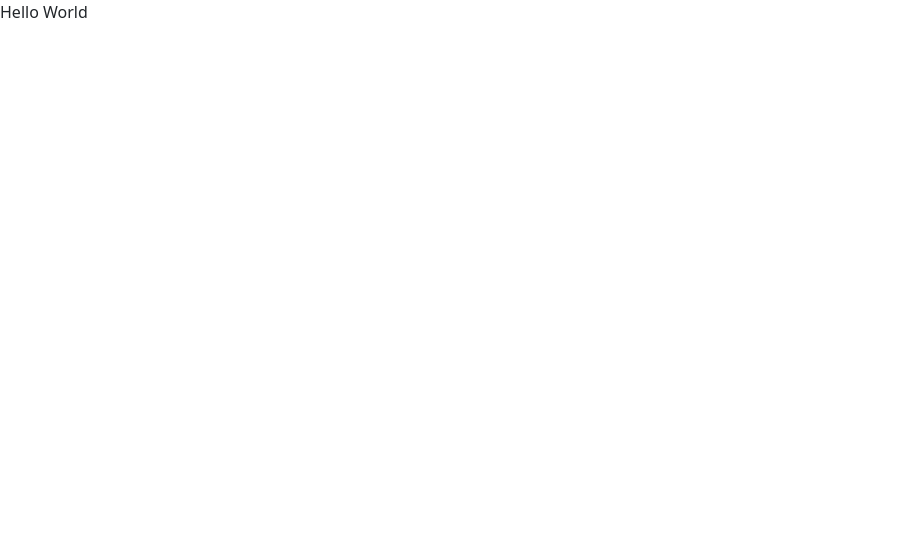
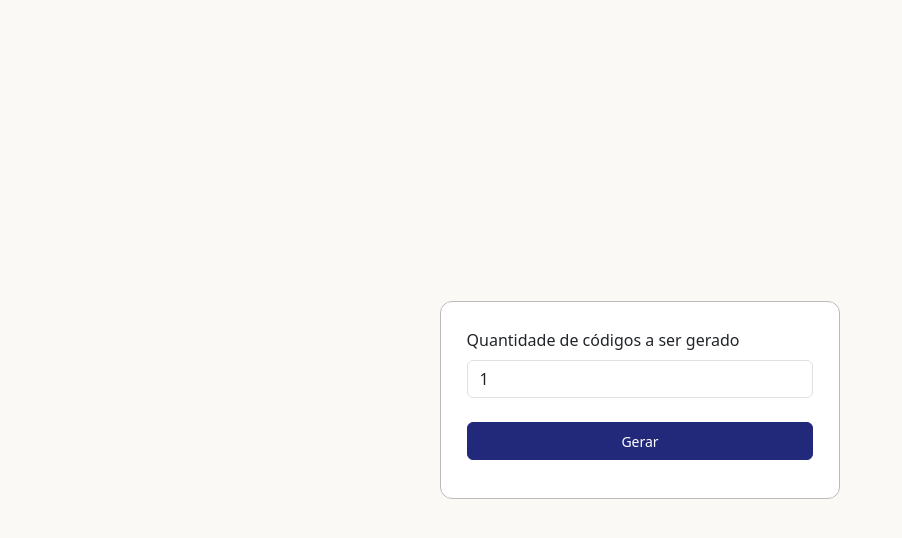
Before and after one commit to gabrielscapim/mestrado-projeto-pratico-treasury-challenge-stone, a React (Create React App) app in the folder frontend/: page /generate-codes in a window 1280 px wide. Shown: the top 538 px of the page, without its empty margins (0-902 px from the left). Built offline with nearby package versions, Linux system fonts and the light colour scheme; sample sign-in values are in the browser's storage.

Commit message:
feat and styles: generate code page components

```diff
--- a/frontend/src/pages/GenerateCodesPage.js
+++ b/frontend/src/pages/GenerateCodesPage.js
@@ -1,7 +1,64 @@
+import { useState } from "react";
+import styles from './GenerateCodesPage.module.css';
+
 function GenerateCodesPage() {
+  const [codesQuantityInput, setCodesQuantityInput] = useState(1);
+
+  const handleGenerateCodeClick = () => {
+    console.log('clicou');
+  }
+
+  const buttonStyles = {
+    backgroundColor: '#23297A',
+    border: '1px solid #23297A',
+    height: '38px',
+    marginBottom: '12px',
+    marginTop: '8px',
+    width: '100%',
+    fontSize: '14px',
+  }
+  const inputStyle = {
+    marginBottom: '8px',
+  }
+  const labelStyle = {
+    marginBottom: '8px',
+  }
+  const inputContainerStyle = {
+    marginBottom: '16px',
+  }
+
   return (
-    <section>
-      Hello World
+    <section className={ styles['page-container'] }>
+      <form className={ styles['form-container'] }>
+        <div className="form-group" style={ inputContainerStyle }>
+          <label
+            htmlFor="codes-quantity-input"
+            style={ labelStyle }
+          >
+            Quantidade de códigos a ser gerado
+          </label>
+          <input
+            className="form-control"
+            id="codes-quantity-input"
+            type="number"
+            min={ 1 }
+            style={ inputStyle }
+            name="codesQuantityInput"
+            value={ codesQuantityInput }
+            onChange={ ({ target: { value } }) => setCodesQuantityInput(value) }
+            placeholder="Digite a quantidade de códigos que deseja gerar"
+          />
+        </div>
+        <button
+          className="btn btn-primary"
+          id="codes-generate-button"
+          type="button"
+          style={ buttonStyles }
+          onClick={ handleGenerateCodeClick }
+        >
+          Gerar
+        </button>
+      </form>
     </section>
   )
 }
--- /dev/null
+++ b/frontend/src/pages/GenerateCodesPage.module.css
@@ -0,0 +1,24 @@
+.page-container {
+    width: 100%;
+    height: 100vh;
+    display: flex;
+    justify-content: center;
+    align-items: center;
+    background-color: #faf9f6;
+    font-size: '16px';
+}
+
+.form-container {
+    background-color: white;
+    width: 400px;
+    border: 1px solid #bdbbb7;
+    border-radius: 12px;
+    padding: 2%;
+}
+
+@media all and (max-width: 768px) {
+    .form-container {
+        width: 350px;
+        padding: 5%;
+    }
+}
```
